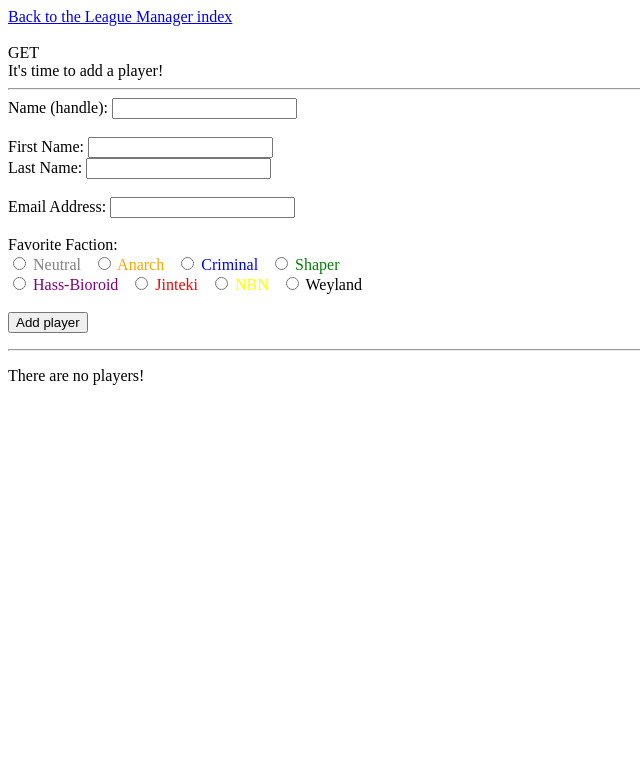
After one commit to bdyn/anrlm, a Django app: page /leaguemanager/add_player/ in a window 1280 px wide. The commit adds this page. Shown: the top 783 px of the page, without its empty margins (0-640 px from the left). Run offline with Django 3.2, Linux system fonts and the light colour scheme; data that the repository does not hold is empty.

Commit message:
added a add_player form/view

```diff
--- /dev/null
+++ b/leaguemanager/templates/leaguemanager/add_player.html
@@ -0,0 +1,57 @@
+<a href="{% url 'index' %}">Back to the League Manager index</a><br><br>
+
+{{ other }}<br>
+It's time to add a player!
+<hr>
+
+<form method="post" action="{% url 'add_player' %}">
+	{% csrf_token %}
+	Name (handle): <input name="name" type="text" size="20" maxlength="128" /><br><br>
+	First Name: <input name="first" type="text" size="20" maxlength="128" /><br>
+	Last Name: <input name="last" type="text" size="20" maxlength="128" /><br><br>
+	Email Address: <input name="email" type="text" size="20" maxlength="128" /><br><br>
+	Favorite Faction: <br>
+		<input id="neutral" type="radio" name="favorite" value="neutral" />
+		<label for="neutral" style="color: gray">Neutral</label> &nbsp;
+		<input id="anarch" type="radio" name="favorite" value="anarch" />
+		<label for="anarch" style="color: orange">Anarch</label> &nbsp;
+		<input id="criminal" type="radio" name="favorite" value="criminal" />
+		<label for="criminal" style="color: blue">Criminal</label> &nbsp;
+		<input id="shaper" type="radio" name="favorite" value="shaper" />
+		<label for="shaper" style="color: green">Shaper</label><br>
+		<input id="hass-bioroid" type="radio" name="favorite" value="hass-bioroid" />
+		<label for="hass-bioroid" style="color: purple">Hass-Bioroid</label> &nbsp;
+		<input id="jinteki" type="radio" name="favorite" value="jinteki" />
+		<label for="jinteki" style="color: red">Jinteki</label> &nbsp;
+		<input id="nbn" type="radio" name="favorite" value="nbn" />
+		<label for="nbn" style="color: yellow">NBN</label> &nbsp;
+		<input id="weyland" type="radio" name="favorite" value="weyland" />
+		<label for="weyland" style="color: black">Weyland</label>
+	<br><br>
+	<input type="submit" value="Add player" />
+</form>
+<hr>
+
+
+{% if player_list %}
+	Here are the current players:
+	<ul>
+		{% for player in player_list %}
+			<li> {{ player }}, whose favorite faction is: {{ player.favorite_faction }}.
+		{% endfor %}
+	</ul>
+{% else %}
+	<p>There are no players!</p>
+{% endif %}
+
+<!--
+{% if league_list %}
+	Here are the current leagues:
+	<ul>
+		{% for league in league_list %}
+			<li> {{ league }}, whose organizer is: {{ league.organizer }}.
+		{% endfor %}
+	</ul>
+{% else %}
+	<p>There are no leagues!</p>
+{% endif %} -->
--- a/leaguemanager/templates/leaguemanager/index.html
+++ b/leaguemanager/templates/leaguemanager/index.html
@@ -1,3 +1,7 @@
+<a href="{% url 'add_player' %}">Add a player</a>
+<br>
+<br>
+
 {% if player_list %}
 	Here are the current players:
 	<ul>
--- a/leaguemanager/urls.py
+++ b/leaguemanager/urls.py
@@ -7,5 +7,6 @@ urlpatterns = patterns('',
 	url(r'^player/(?P<player_id>\d+)/$', views.player, name='player'),
 	url(r'^league/(?P<league_id>\d+)/$', views.league, name='league'),
 	url(r'^season/(?P<season_id>\d+)/$', views.season, name='season'),
+    url(r'^add_player/$', views.add_player, name='add_player'),
     url(r'^season2/(?P<season_id>\d+)/$', views.season2, name='season2'), #something I'm testing
 )
--- a/leaguemanager/views.py
+++ b/leaguemanager/views.py
@@ -20,6 +20,27 @@ def league(request, league_id):
 def season(request, season_id):
     return HttpResponse("You're looking at the season detail page for %s." % Season.objects.get(pk=season_id))
 
+def add_player(request):
+    other = 'GET'
+    if request.method == 'POST':
+        name = request.POST['name']
+        try:
+            p = Player.objects.get(name=name)
+            other = "POST: Player %s already exists!" % name
+        except Player.DoesNotExist:
+            first = request.POST['first']
+            last = request.POST['last']
+            email = request.POST['email']
+            favorite = request.POST['favorite']
+            p = Player(name=name, first_name=first, last_name=last, email_address=email, favorite_faction=favorite)
+            p.save()
+            other = "POST: Player %s was saved." % name
+
+    player_list = Player.objects.all()
+
+    context = {'player_list': player_list, 'other': other}
+    return render(request, 'leaguemanager/add_player.html', context)
+
 def season2(request, season_id):
     season2 = Season.objects.get(id=season_id)
     player_list = season2.league.members.all()
--- a/utilities/createrandomleague.py
+++ b/utilities/createrandomleague.py
@@ -10,7 +10,7 @@ number_of_games = 1000
 # FIXME: figure out how to implement food bonuses
 # number_of_foodbonuses = 200
 
-# register users as players (removed User, Player coupling)
+# create players (removed User, Player coupling)
 for name in playerlist:
 	try:
 		p = Player.objects.get(name=name)
```
